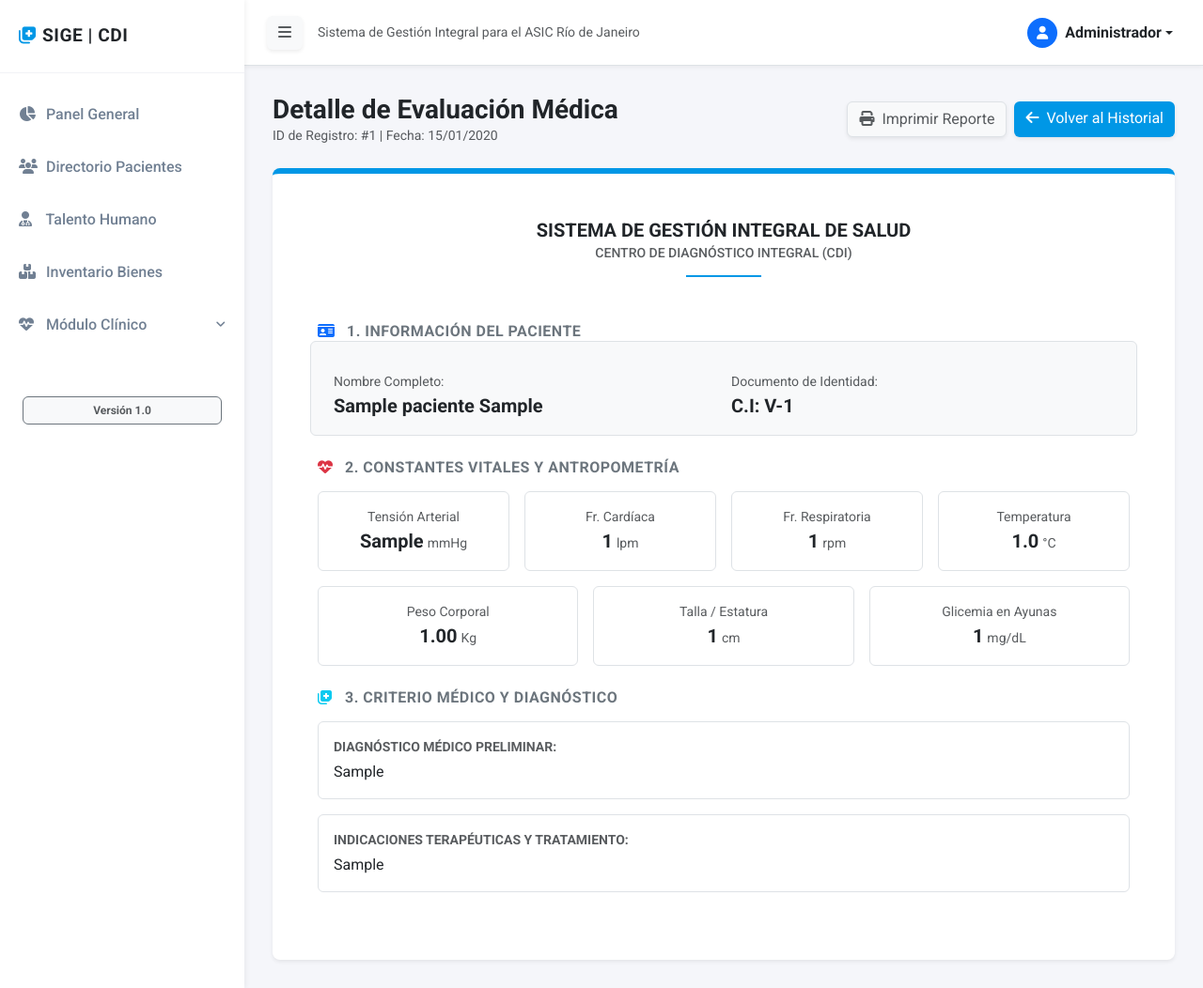
After one commit to yedrueda/djangoPractica, a Django app: page /consultas/endocrino/1/ in a window 1280 px wide. The commit adds this page. Shown: the whole page at 94% size. Run offline with Django 5.2, Linux system fonts and the light colour scheme; a user stored in the database is signed in; tables that the repository leaves empty hold one stand-in row (values such as "Sample post"); some libraries are stand-ins or nearby versions.

Commit message:
modificaciones en endocrino

```diff
--- /dev/null
+++ b/gestion_cdi/templates/gestion_cdi/detalle_control_endocrino.html
@@ -0,0 +1,133 @@
+{% extends 'gestion_cdi/base.html' %}
+{% block titulo %}Hoja Médica - SIGE{% endblock %}
+
+{% block contenido %}
+<div class="d-flex justify-content-between align-items-center mb-4 no-print">
+    <div>
+        <h3 class="mb-0 text-dark fw-bold">Detalle de Evaluación Médica</h3>
+        <p class="text-muted small mb-0">ID de Registro: #{{ consulta.id }} | Fecha: {{ consulta.fecha_atencion|date:"d/m/Y" }}</p>
+    </div>
+    <div class="d-flex gap-2">
+        <button onclick="window.print();" class="btn btn-light border shadow-sm text-muted">
+            <i class="fa-solid fa-print me-2"></i>Imprimir Reporte
+        </button>
+        <a href="{% url 'lista_consultas' %}" class="btn btn-primary shadow-sm" style="background-color: var(--accent-blue); border: none;">
+            <i class="fa-solid fa-arrow-left me-2"></i>Volver al Historial
+        </a>
+    </div>
+</div>
+
+<div class="card shadow-sm border-0 max-width-900 mx-auto border-top-main">
+    <div class="card-body p-4 p-md-5">
+
+        <div class="text-center mb-5">
+            <h5 class="fw-bold text-uppercase text-dark mb-1">Sistema de Gestión Integral de Salud</h5>
+            <h6 class="text-muted text-uppercase small mb-3">Centro de Diagnóstico Integral (CDI)</h6>
+            <div class="border-bottom mx-auto" style="width: 80px; border-width: 2px !important; border-color: var(--accent-blue) !important;"></div>
+        </div>
+
+        <h6 class="fw-bold text-uppercase mb-3 text-secondary" style="letter-spacing: 0.5px;">
+            <i class="fa-solid fa-id-card me-2 text-primary"></i> 1. Información del Paciente
+        </h6>
+        <div class="row g-3 bg-light p-3 rounded border mb-4">
+            <div class="col-md-6">
+                <span class="text-muted small d-block">Nombre Completo:</span>
+                <strong class="text-dark fs-5">{{ consulta.paciente.nombre }} {{ consulta.paciente.apellido }}</strong>
+            </div>
+            <div class="col-md-6">
+                <span class="text-muted small d-block">Documento de Identidad:</span>
+                <strong class="text-dark fs-5">C.I: {{ consulta.paciente.tipo_cedula }}-{{ consulta.paciente.cedula }}</strong>
+            </div>
+        </div>
+
+        <h6 class="fw-bold text-uppercase mb-3 text-secondary" style="letter-spacing: 0.5px;">
+            <i class="fa-solid fa-heart-pulse me-2 text-danger"></i> 2. Constantes Vitales y Antropometría
+        </h6>
+        <div class="row g-3 mb-4">
+            <div class="col-6 col-md-3">
+                <div class="p-3 border rounded text-center bg-white">
+                    <span class="text-muted small d-block text-truncate">Tensión Arterial</span>
+                    <span class="fw-bold text-dark fs-5">{{ consulta.tension_arterial|default:"--" }}</span> <span class="text-muted small">mmHg</span>
+                </div>
+            </div>
+            <div class="col-6 col-md-3">
+                <div class="p-3 border rounded text-center bg-white">
+                    <span class="text-muted small d-block text-truncate">Fr. Cardíaca</span>
+                    <span class="fw-bold text-dark fs-5">{{ consulta.frecuencia_cardiaca|default:"--" }}</span> <span class="text-muted small">lpm</span>
+                </div>
+            </div>
+            <div class="col-6 col-md-3">
+                <div class="p-3 border rounded text-center bg-white">
+                    <span class="text-muted small d-block text-truncate">Fr. Respiratoria</span>
+                    <span class="fw-bold text-dark fs-5">{{ consulta.frecuencia_respiratoria|default:"--" }}</span> <span class="text-muted small">rpm</span>
+                </div>
+            </div>
+            <div class="col-6 col-md-3">
+                <div class="p-3 border rounded text-center bg-white">
+                    <span class="text-muted small d-block text-truncate">Temperatura</span>
+                    <span class="fw-bold text-dark fs-5">{{ consulta.temperatura|default:"--" }}</span> <span class="text-muted small">°C</span>
+                </div>
+            </div>
+            <div class="col-6 col-md-4">
+                <div class="p-3 border rounded text-center bg-white">
+                    <span class="text-muted small d-block text-truncate">Peso Corporal</span>
+                    <span class="fw-bold text-dark fs-5">{{ consulta.peso_kg|default:"--" }}</span> <span class="text-muted small">Kg</span>
+                </div>
+            </div>
+            <div class="col-6 col-md-4">
+                <div class="p-3 border rounded text-center bg-white">
+                    <span class="text-muted small d-block text-truncate">Talla / Estatura</span>
+                    <span class="fw-bold text-dark fs-5">{{ consulta.talla_cm|default:"--" }}</span> <span class="text-muted small">cm</span>
+                </div>
+            </div>
+            <div class="col-12 col-md-4">
+                <div class="p-3 border rounded text-center bg-white">
+                    <span class="text-muted small d-block text-truncate">Glicemia en Ayunas</span>
+                    <span class="fw-bold text-dark fs-5">{{ consulta.glucemia_ayunas|default:"--" }}</span> <span class="text-muted small">mg/dL</span>
+                </div>
+            </div>
+        </div>
+
+        <h6 class="fw-bold text-uppercase mb-3 text-secondary" style="letter-spacing: 0.5px;">
+            <i class="fa-solid fa-notes-medical me-2 text-info"></i> 3. Criterio Médico y Diagnóstico
+        </h6>
+        <div class="row g-3 mb-4">
+            <div class="col-12">
+                <div class="p-3 border rounded bg-white">
+                    <span class="text-muted small fw-bold d-block mb-1 text-uppercase">Diagnóstico Médico Preliminar:</span>
+                    <p class="mb-0 text-dark text-justify" style="white-space: pre-line;">{{ consulta.diagnostico|default:"No se registraron detalles diagnósticos." }}</p>
+                </div>
+            </div>
+            <div class="col-12">
+                <div class="p-3 border rounded bg-white">
+                    <span class="text-muted small fw-bold d-block mb-1 text-uppercase">Indicaciones Terapéuticas y Tratamiento:</span>
+                    <p class="mb-0 text-dark text-justify" style="white-space: pre-line;">{{ consulta.tratamiento|default:"No se registraron indicaciones de tratamiento." }}</p>
+                </div>
+            </div>
+        </div>
+
+    </div>
+</div>
+
+<style>
+    .border-top-main {
+        border-top: 6px solid var(--accent-blue) !important;
+    }
+    .text-justify {
+        text-align: justify;
+    }
+    @media print {
+        .no-print, .sidebar, .navbar, .btn, footer {
+            display: none !important;
+        }
+        .container-fluid, .main-content {
+            padding: 0 !important;
+            margin: 0 !important;
+        }
+        .card {
+            box-shadow: none !important;
+            border: none !important;
+        }
+    }
+</style>
+{% endblock %}
--- a/gestion_cdi/urls.py
+++ b/gestion_cdi/urls.py
@@ -3,51 +3,52 @@ from django.contrib.auth import views as auth_views
 from . import views
 
 urlpatterns = [
-    # Autenticación
+    # ==========================================
+    # 1. AUTENTICACIÓN Y NAVEGACIÓN BASE
+    # ==========================================
     path('login/', auth_views.LoginView.as_view(template_name='gestion_cdi/login.html'), name='login'),
     path('logout/', auth_views.LogoutView.as_view(), name='logout'),
-
-    # Inicio
     path('', views.inicio, name='inicio'),
 
-    # CRUD de Pacientes
+    # ==========================================
+    # 2. MÓDULOS ADMINISTRATIVOS Y LOGÍSTICOS
+    # ==========================================
+
+    # Registro y Gestión de Pacientes
     path('pacientes/', views.lista_pacientes, name='lista_pacientes'),
     path('pacientes/nuevo/', views.crear_paciente, name='crear_paciente'),
     path('pacientes/editar/<int:cedula>/', views.editar_paciente, name='editar_paciente'),
     path('pacientes/borrar/<int:cedula>/', views.borrar_paciente, name='borrar_paciente'),
 
-    # CRUD de Personal
+    # Gestión de Personal (Talento Humano del CDI)
     path('personal/', views.lista_personal, name='lista_personal'),
     path('personal/nuevo/', views.crear_personal, name='crear_personal'),
     path('personal/editar/<int:cedula>/', views.editar_personal, name='editar_personal'),
     path('personal/borrar/<int:cedula>/', views.borrar_personal, name='borrar_personal'),
 
-    # CRUD de Inventario de Equipos
+    # Inventario Físico (Equipos Médicos y Tecnológicos)
     path('inventario/', views.lista_equipos, name='lista_equipos'),
     path('inventario/nuevo/', views.crear_equipo, name='crear_equipo'),
     path('inventario/editar/<int:id>/', views.editar_equipo, name='editar_equipo'),
     path('inventario/borrar/<int:id>/', views.borrar_equipo, name='borrar_equipo'),
 
-    # MÓDULO DE SALUD
-    path('consultas/', views.lista_consultas, name='lista_consultas'),
-    path('consultas/nueva/', views.crear_consulta, name='crear_consulta'),
-    path('consultas/editar/<int:id>/', views.editar_consulta, name='editar_consulta'),
-    path('consultas/borrar/<int:id>/', views.borrar_consulta, name='borrar_consulta'),
-
-
     # ==========================================
-    # MÓDULO CLÍNICO Y PROGRAMAS DE SALUD
+    # 3. MÓDULO CLÍNICO (PROGRAMAS DE SALUD)
     # ==========================================
 
-    # 1. Sala de Triaje (El menú de los 3 botones)
-    path('consultas/seleccionar-programa/', views.seleccionar_programa, name='seleccionar_programa'),
+    # Historial General y Panel de Triaje
+    path('consultas/', views.lista_consultas, name='lista_consultas'), # Tabla principal con buscador
+    path('consultas/seleccionar-programa/', views.seleccionar_programa, name='seleccionar_programa'), # Menú de los 3 botones
 
-    # 2. Formulario de Control Endocrino
+    # Programa 1: Control Endocrino y Signos Vitales
     path('consultas/endocrino/nuevo/', views.crear_control_endocrino, name='crear_control_endocrino'),
+    path('consultas/endocrino/<int:pk>/', views.detalle_control_endocrino, name='detalle_control_endocrino'),
+    path('consultas/endocrino/<int:pk>/editar/', views.editar_control_endocrino, name='editar_control_endocrino'),
+    path('consultas/endocrino/<int:pk>/eliminar/', views.eliminar_control_endocrino, name='eliminar_control_endocrino'),
 
-    # 3. Formulario de Ruta Materna (ESTE ES EL QUE FALTA)
+    # Programa 2: Ruta Materna (Estructura base - Próximamente activa)
     path('consultas/ruta-materna/nuevo/', views.crear_ruta_materna, name='crear_ruta_materna'),
 
-    # 4. Formulario de Planificación Familiar
+    # Programa 3: Planificación Familiar (Estructura base - Próximamente activa)
     path('consultas/planificacion/nuevo/', views.crear_planificacion_familiar, name='crear_planificacion_familiar'),
 ]
--- a/gestion_cdi/views.py
+++ b/gestion_cdi/views.py
@@ -1,5 +1,6 @@
 from django.shortcuts import render, redirect, get_object_or_404
 from django.contrib.auth.decorators import login_required
+from django.db.models import Q # Para búsquedas avanzadas
 from .models import Paciente, PersonalCDI, InventarioEquipo, ControlEndocrino
 from .forms import PacienteForm, PersonalCDIForm, InventarioEquipoForm, ControlEndocrinoForm,RutaMaternaForm, PlanificacionFamiliarForm
 
@@ -12,7 +13,7 @@ def inicio(request):
     total_pacientes = Paciente.objects.count()
     total_personal = PersonalCDI.objects.count()
     total_equipos = InventarioEquipo.objects.count()
-    total_consultas = ControlEndocrino.objects.count() # <-- NUEVA LÍNEA: Contamos las consultas
+    total_consultas = ControlEndocrino.objects.count()
 
     contexto = {
         'total_pacientes': total_pacientes,
@@ -202,6 +203,35 @@ def crear_control_endocrino(request):
     # Confirma que la ruta del archivo HTML aquí esté bien escrita:
     return render(request, 'gestion_cdi/crear_control_endocrino.html', {'form': form})
 
+# 1. VER DETALLES (LA HOJA MÉDICA)
+@login_required
+def detalle_control_endocrino(request, pk):
+    consulta = get_object_or_404(ControlEndocrino, pk=pk)
+    return render(request, 'gestion_cdi/detalle_control_endocrino.html', {'consulta': consulta})
+
+# 2. EDITAR CONSULTA
+@login_required
+def editar_control_endocrino(request, pk):
+    consulta = get_object_or_404(ControlEndocrino, pk=pk)
+    if request.method == 'POST':
+        form = ControlEndocrinoForm(request.POST, instance=consulta)
+        if form.is_valid():
+            form.save()
+            return redirect('lista_consultas')
+    else:
+        form = ControlEndocrinoForm(instance=consulta)
+
+    # Reutilizamos la misma plantilla de creación, pasándole el formulario lleno
+    return render(request, 'gestion_cdi/crear_control_endocrino.html', {'form': form, 'editando': True})
+
+# 3. ELIMINAR CONSULTA
+@login_required
+def eliminar_control_endocrino(request, pk):
+    consulta = get_object_or_404(ControlEndocrino, pk=pk)
+    # Al procesar la confirmación nativa de JS del paso 1, borramos directamente
+    consulta.delete()
+    return redirect('lista_consultas')
+
 @login_required
 def crear_ruta_materna(request):
     """Vista para el formulario de Ruta Materna"""
@@ -225,3 +255,25 @@ def crear_planificacion_familiar(request):
     else:
         form = PlanificacionFamiliarForm()
     return render(request, 'gestion_cdi/crear_planificacion_familiar.html', {'form': form})
+
+@login_required
+def lista_consultas(request):
+    # 1. Capturamos el parámetro 'buscar' enviado desde el formulario HTML
+    busqueda = request.GET.get('buscar', '')
+
+    # 2. Obtenemos todas las consultas ordenadas de la más reciente a la más antigua
+    consultas = ControlEndocrino.objects.all().order_by('-fecha_atencion')
+
+    # 3. Si el usuario escribió algo, filtramos por Cédula, Nombre o Apellido del paciente
+    if busqueda:
+        consultas = consultas.filter(
+            Q(paciente__cedula__icontains=busqueda) |
+            Q(paciente__nombre__icontains=busqueda) |
+            Q(paciente__apellido__icontains=busqueda)
+        )
+
+    # 4. Pasamos las consultas filtradas y el término de búsqueda actual a la plantilla
+    return render(request, 'gestion_cdi/lista_consultas.html', {
+        'consultas': consultas,
+        'busqueda': busqueda
+    })
```
Also changed, not shown: gestion_cdi/forms.py (+70 -19 lines), gestion_cdi/models.py (+38 -12 lines), gestion_cdi/templates/gestion_cdi/crear_control_endocrino.html (+51 -65 lines), gestion_cdi/templates/gestion_cdi/lista_consultas.html (+83 -22 lines), gestion_cdi/migrations/0005_alter_planificacionfamiliar_options_and_more.py (added).
